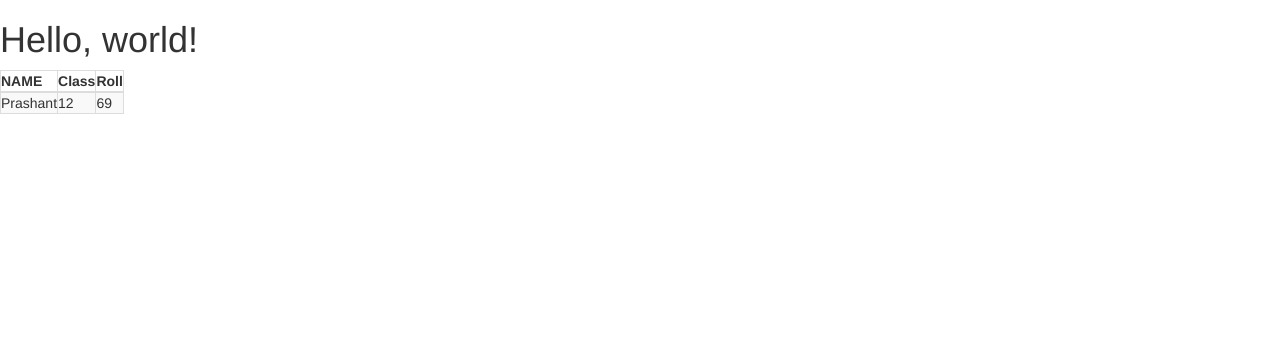
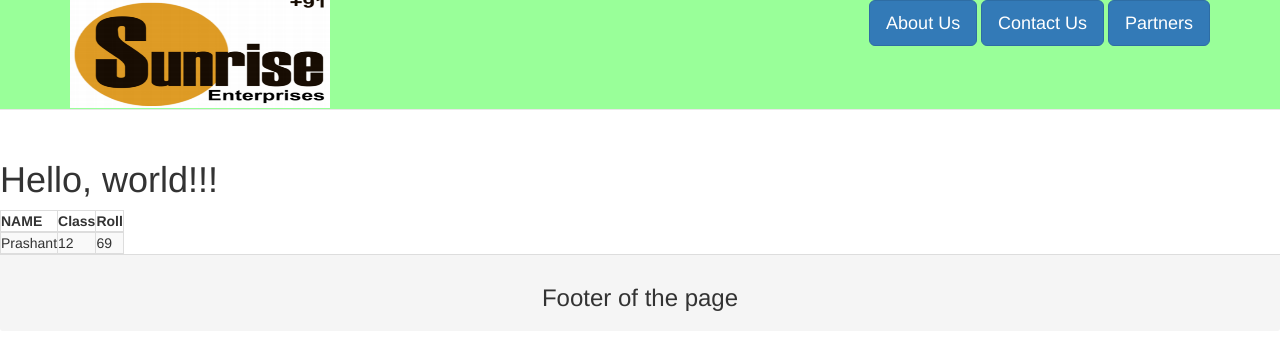
Before and after one commit to 3TTT/SunriseEnterprises, a plain HTML site: page solution/home.html in a window 1280 px wide. Drawn offline with Linux system fonts and the light colour scheme.

Commit message:
added CSS file and in home page added header and footer

```diff
--- a/solution/css/style.css
+++ b/solution/css/style.css
@@ -0,0 +1,24 @@
+.page-header{
+	color: green;
+}
+
+.navbar-default{
+
+	background-color: rgb(153, 255, 153);
+	height: 20px;
+}
+.navbar-fixed-top{
+	min-height: 110px;
+
+}
+
+#logo{
+	display: inline-block;
+
+}
+
+.headerbuttons{
+	display: inline-block;
+	float: right;
+
+}
--- a/solution/home.html
+++ b/solution/home.html
@@ -26,9 +26,32 @@
    <script type="js/jquery-2.2.2.min.js"></script>
    <script type="js/boostrap.min.js"></script>
    <script type="js/script.js"></script>
-      <h1>Hello, world!</h1>
+
+   <div class="navbar navbar-default navbar-fixed-top">
+      <div class="container">
+         <div id="logo" >
+         <!-- <img src="C:\Users\satish\Desktop\SatishPatil\Sunrise.png" alt="no image" style="width:260px;height:108px;">-->
+         <img src="images\Sunrise.png" alt="image location mismatch" style="width:260px;height:108px;">
+
+         </div>
+         <div class="headerbuttons">
+            <button type="button" class="btn btn-primary btn-lg">About Us</button>
+            <button type="button" class="btn btn-primary btn-lg">Contact Us</button>
+            <button type="button" class="btn btn-primary btn-lg">Partners</button>
+         </div>
+     </div>
+   </div>
 
 
+      <div>
+      <br>
+      <br>
+      <br>
+      <br>
+      <br>
+      <br>
+      <br>
+      <h1>Hello, world!!!</h1>
       <table class="table-striped table-bordered">
       	<thead>
       		<tr>
@@ -45,6 +68,16 @@
       		</tr>
       	</tbody>
       </table>
+      </div>
+
+
+
+       <div class="panel-footer">
+         <div class="container">
+         <h3 style="text-align: center;">Footer of the page</h3>
+         </div>
+      </div>
+
 
    </body>
 </html>
```
